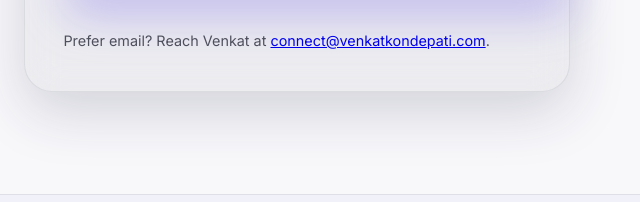
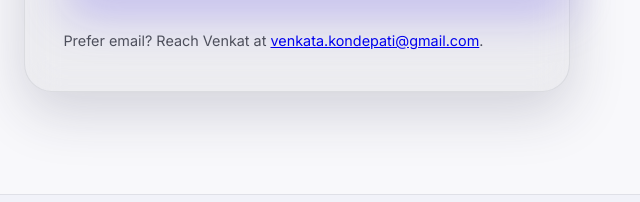
Before and after one commit to vkondepati/venkatakondepati, a plain HTML site: page index.html in a window 1280 px wide. Shown: the part 7862-8064 px from the top of the page, 640-1280 px from the left. Drawn offline with nearby package versions, Linux system fonts and the light colour scheme.

Commit message:
Updated contact email

```diff
--- a/index.html
+++ b/index.html
@@ -435,7 +435,7 @@
             <button class="button primary" type="submit">Send message</button>
             <p class="privacy-note">
               Prefer email? Reach Venkat at
-              <a href="mailto:venkata.kondepati@gmail.com">connect@venkatkondepati.com</a>.
+              <a href="mailto:venkata.kondepati@gmail.com">venkata.kondepati@gmail.com</a>.
             </p>
           </form>
         </div>
```
